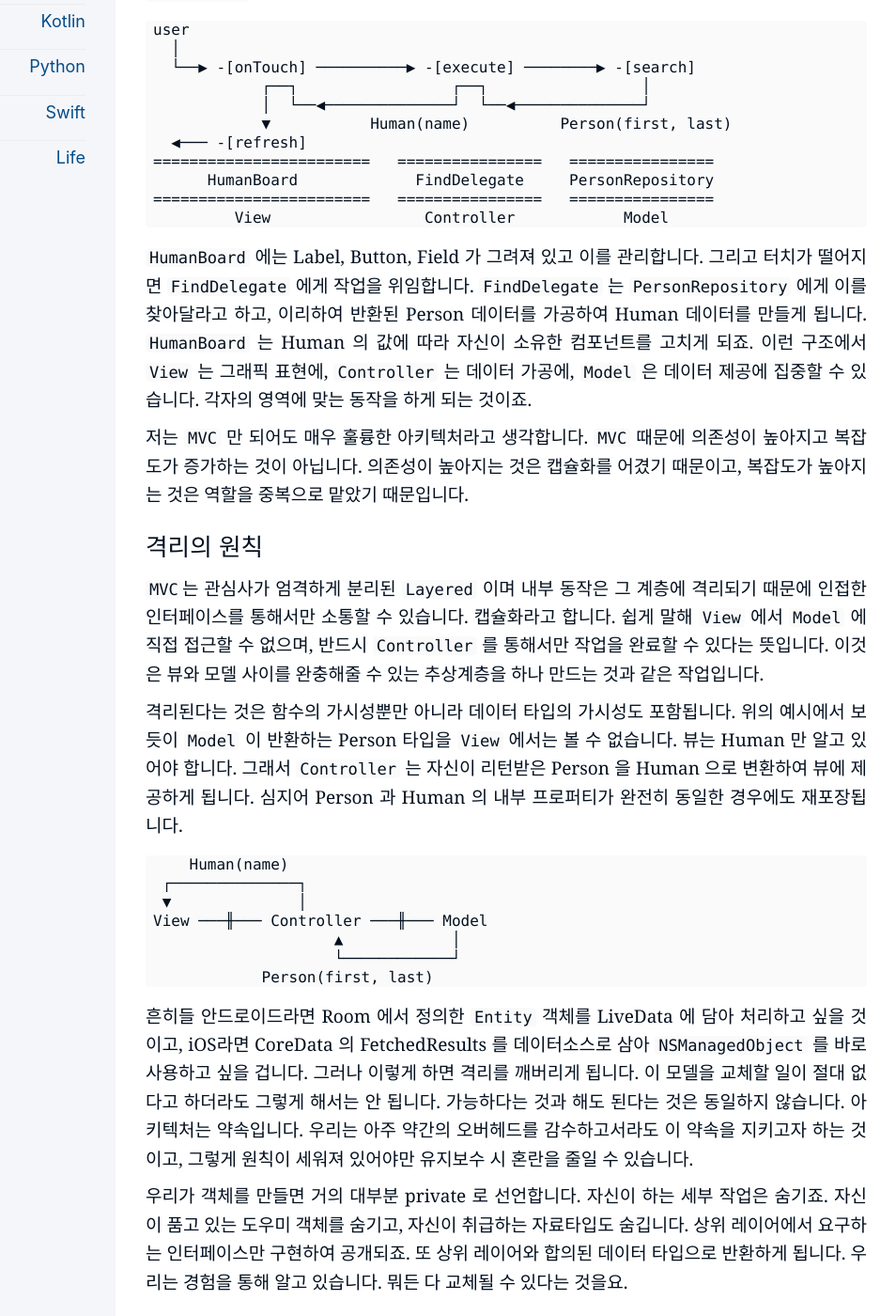
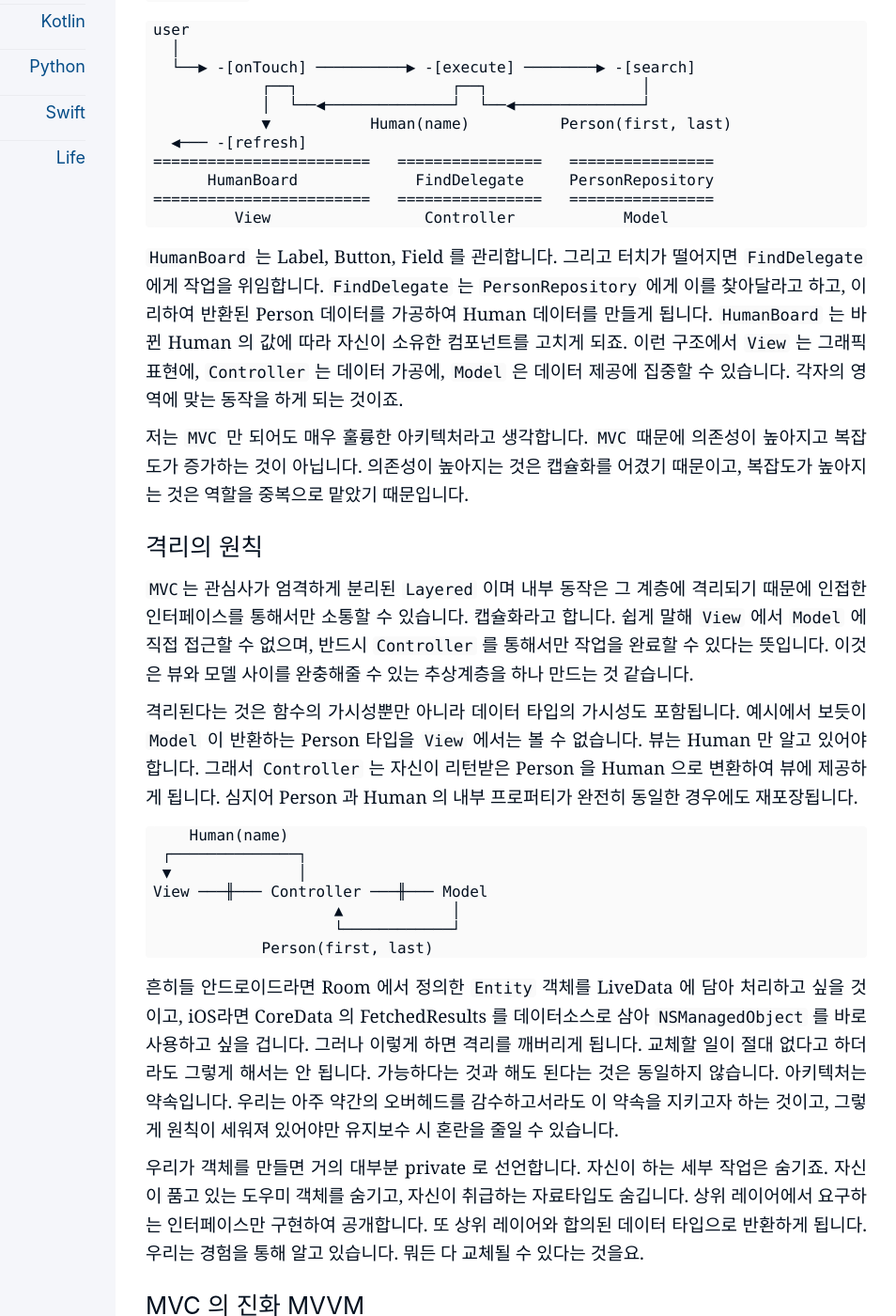
Before and after one commit to kiroshin/kiroshin.github.io, a Jekyll site: the page built from _posts/2024-07-15-architecture.md, in a window 1280 px wide and 1400 px high, scrolled down 1874 px. Shown: the whole window at 94% size, without its empty margins (197-1151 px from the left). Built offline with Jekyll 4.4.1, drawn with Linux system fonts in a browser that asks for light colours; some of the changed text lies outside the part shown.

Commit message:
Update 2024-07-15-architecture.md

````diff
--- a/_posts/2024-07-15-architecture.md
+++ b/_posts/2024-07-15-architecture.md
@@ -55,15 +55,15 @@
          View                 Controller            Model
 ```
 
-`HumanBoard` 에는 Label, Button, Field 가 그려져 있고 이를 관리합니다. 그리고 터치가 떨어지면 `FindDelegate` 에게 작업을 위임합니다. `FindDelegate` 는 `PersonRepository` 에게 이를 찾아달라고 하고, 이리하여 반환된 Person 데이터를 가공하여 Human 데이터를 만들게 됩니다. `HumanBoard` 는 Human 의 값에 따라 자신이 소유한 컴포넌트를 고치게 되죠. 이런 구조에서 `View` 는 그래픽 표현에, `Controller` 는 데이터 가공에, `Model` 은 데이터 제공에 집중할 수 있습니다. 각자의 영역에 맞는 동작을 하게 되는 것이죠.
+`HumanBoard` 는 Label, Button, Field 를 관리합니다. 그리고 터치가 떨어지면 `FindDelegate` 에게 작업을 위임합니다. `FindDelegate` 는 `PersonRepository` 에게 이를 찾아달라고 하고, 이리하여 반환된 Person 데이터를 가공하여 Human 데이터를 만들게 됩니다. `HumanBoard` 는 바뀐 Human 의 값에 따라 자신이 소유한 컴포넌트를 고치게 되죠. 이런 구조에서 `View` 는 그래픽 표현에, `Controller` 는 데이터 가공에, `Model` 은 데이터 제공에 집중할 수 있습니다. 각자의 영역에 맞는 동작을 하게 되는 것이죠.
 
 저는 `MVC` 만 되어도 매우 훌륭한 아키텍처라고 생각합니다. `MVC` 때문에 의존성이 높아지고 복잡도가 증가하는 것이 아닙니다. 의존성이 높아지는 것은 캡슐화를 어겼기 때문이고, 복잡도가 높아지는 것은 역할을 중복으로 맡았기 때문입니다.
 
 ## 격리의 원칙
 
-`MVC`는 관심사가 엄격하게 분리된 `Layered` 이며 내부 동작은 그 계층에 격리되기 때문에 인접한 인터페이스를 통해서만 소통할 수 있습니다. 캡슐화라고 합니다. 쉽게 말해 `View` 에서 `Model` 에 직접 접근할 수 없으며, 반드시 `Controller` 를 통해서만 작업을 완료할 수 있다는 뜻입니다. 이것은 뷰와 모델 사이를 완충해줄 수 있는 추상계층을 하나 만드는 것과 같은 작업입니다.
+`MVC`는 관심사가 엄격하게 분리된 `Layered` 이며 내부 동작은 그 계층에 격리되기 때문에 인접한 인터페이스를 통해서만 소통할 수 있습니다. 캡슐화라고 합니다. 쉽게 말해 `View` 에서 `Model` 에 직접 접근할 수 없으며, 반드시 `Controller` 를 통해서만 작업을 완료할 수 있다는 뜻입니다. 이것은 뷰와 모델 사이를 완충해줄 수 있는 추상계층을 하나 만드는 것 같습니다.
 
-격리된다는 것은 함수의 가시성뿐만 아니라 데이터 타입의 가시성도 포함됩니다. 위의 예시에서 보듯이 `Model` 이 반환하는 Person 타입을 `View` 에서는 볼 수 없습니다. 뷰는 Human 만 알고 있어야 합니다. 그래서 `Controller` 는 자신이 리턴받은 Person 을 Human 으로 변환하여 뷰에 제공하게 됩니다. 심지어 Person 과 Human 의 내부 프로퍼티가 완전히 동일한 경우에도 재포장됩니다.
+격리된다는 것은 함수의 가시성뿐만 아니라 데이터 타입의 가시성도 포함됩니다. 예시에서 보듯이 `Model` 이 반환하는 Person 타입을 `View` 에서는 볼 수 없습니다. 뷰는 Human 만 알고 있어야 합니다. 그래서 `Controller` 는 자신이 리턴받은 Person 을 Human 으로 변환하여 뷰에 제공하게 됩니다. 심지어 Person 과 Human 의 내부 프로퍼티가 완전히 동일한 경우에도 재포장됩니다.
 
 ```
     Human(name)
@@ -75,9 +75,9 @@
             Person(first, last)
 ```
 
-흔히들 안드로이드라면 Room 에서 정의한 `Entity` 객체를 LiveData 에 담아 처리하고 싶을 것이고, iOS라면 CoreData 의 FetchedResults 를 데이터소스로 삼아  `NSManagedObject` 를 바로 사용하고 싶을 겁니다. 그러나 이렇게 하면 격리를 깨버리게 됩니다. 이 모델을 교체할 일이 절대 없다고 하더라도 그렇게 해서는 안 됩니다. 가능하다는 것과 해도 된다는 것은 동일하지 않습니다. 아키텍처는 약속입니다. 우리는 아주 약간의 오버헤드를 감수하고서라도 이 약속을 지키고자 하는 것이고, 그렇게 원칙이 세워져 있어야만 유지보수 시 혼란을 줄일 수 있습니다.
+흔히들 안드로이드라면 Room 에서 정의한 `Entity` 객체를 LiveData 에 담아 처리하고 싶을 것이고, iOS라면 CoreData 의 FetchedResults 를 데이터소스로 삼아  `NSManagedObject` 를 바로 사용하고 싶을 겁니다. 그러나 이렇게 하면 격리를 깨버리게 됩니다. 교체할 일이 절대 없다고 하더라도 그렇게 해서는 안 됩니다. 가능하다는 것과 해도 된다는 것은 동일하지 않습니다. 아키텍처는 약속입니다. 우리는 아주 약간의 오버헤드를 감수하고서라도 이 약속을 지키고자 하는 것이고, 그렇게 원칙이 세워져 있어야만 유지보수 시 혼란을 줄일 수 있습니다.
 
-우리가 객체를 만들면 거의 대부분 private 로 선언합니다. 자신이 하는 세부 작업은 숨기죠. 자신이 품고 있는 도우미 객체를 숨기고, 자신이 취급하는 자료타입도 숨깁니다. 상위 레이어에서 요구하는 인터페이스만 구현하여 공개되죠. 또 상위 레이어와 합의된 데이터 타입으로 반환하게 됩니다. 우리는 경험을 통해 알고 있습니다. 뭐든 다 교체될 수 있다는 것을요.
+우리가 객체를 만들면 거의 대부분 private 로 선언합니다. 자신이 하는 세부 작업은 숨기죠. 자신이 품고 있는 도우미 객체를 숨기고, 자신이 취급하는 자료타입도 숨깁니다. 상위 레이어에서 요구하는 인터페이스만 구현하여 공개합니다. 또 상위 레이어와 합의된 데이터 타입으로 반환하게 됩니다. 우리는 경험을 통해 알고 있습니다. 뭐든 다 교체될 수 있다는 것을요.
 
 ## MVC 의 진화 MVVM
 
@@ -98,15 +98,15 @@
 일반적으로 델리게이트는 자료를 반환하면서도 그것이 뷰에서 어떻게 표현될지 알지 못합니다. `Ui Controller` 를 테스트하면 될 것 같지만 그 자신이 뷰 컴포넌트를 포함하기 때문에 `Unit Test` 가 조금 곤란합니다. 그렇다고 `Ui Test` 를 하기에는 부담이 큽니다. `Ui Test` 코드는 작성하는 게 정말 짜증나고 별 실효성도 없습니다. 저는 화면을 띄워보고 만저볼 뿐이지 따로 `Ui Test` 를 하지는 않습니다.
 
 ```
-@stateA    ◀────┐
+@stateA       ◀─┐
 @stateB    ◀─┐◀─┤
 - exec1()  ──┘  │
 - exec2()  ─────┘
 ```
-
+ ㅇ
 뷰모델은 Ui 에 표현될 값을 State 에 담기 때문에 테스트하기 더욱 쉽습니다. 특히 하나의 작업 결과에 대해 여러 상태가 바뀔 때 유용합니다. 즉 뷰모델의 어떤 함수처리 결과로 Ui가 어떻게 변할지 알기 쉽다는 뜻입니다. 그래서 뷰모델까지만 Unit Test 해도 충분해집니다.
 
-뷰모델은 뷰의 그림자이자 원형입니다. 뷰에서 그래픽으로 꾸며진 옷을 싹 벗겨버리면 뷰모델이 됩니다. 이와 같은 특성으로 인해 `MVVM` 에서는 뷰와 뷰모델을 `1:1` 로 붙이는 것이 목적에 맞아 보입니다. 그러나 이렇게 되면 `MVC` 에서 `1:N` 으로 델리게이트를 붙여 로직 복잡도를 줄이고자 했던 것에 비해 나아보이지 않습니다. 뷰모델이 비대해지는 것은 시간문제죠. 그냥 뷰모델을 여러 개 만들어서 1:N 으로 붙여버릴까요? 이걸 어떻게 해결할 수 있을까요?
+뷰모델은 뷰의 그림자이자 원형입니다. 뷰에서 그래픽으로 꾸며진 옷을 싹 벗겨버리면 뷰모델이 됩니다. 이와 같은 특성으로 인해 `MVVM` 에서는 뷰와 뷰모델을 `1:1` 로 붙이는 것이 목적에 맞아 보입니다. 그러나 이렇게 되면 `MVC` 에서 델리게이트를 `1:N` 으로 붙여 로직 복잡도를 줄이고자 했던 것에 비해 나아보이지 않습니다. 뷰모델이 비대해지는 것은 시간문제죠. 그냥 뷰모델을 여러 개 만들어서 1:N 으로 붙여버릴까요? 이걸 어떻게 해결할 수 있을까요?
 
 ```
 View - ViewModel
````
